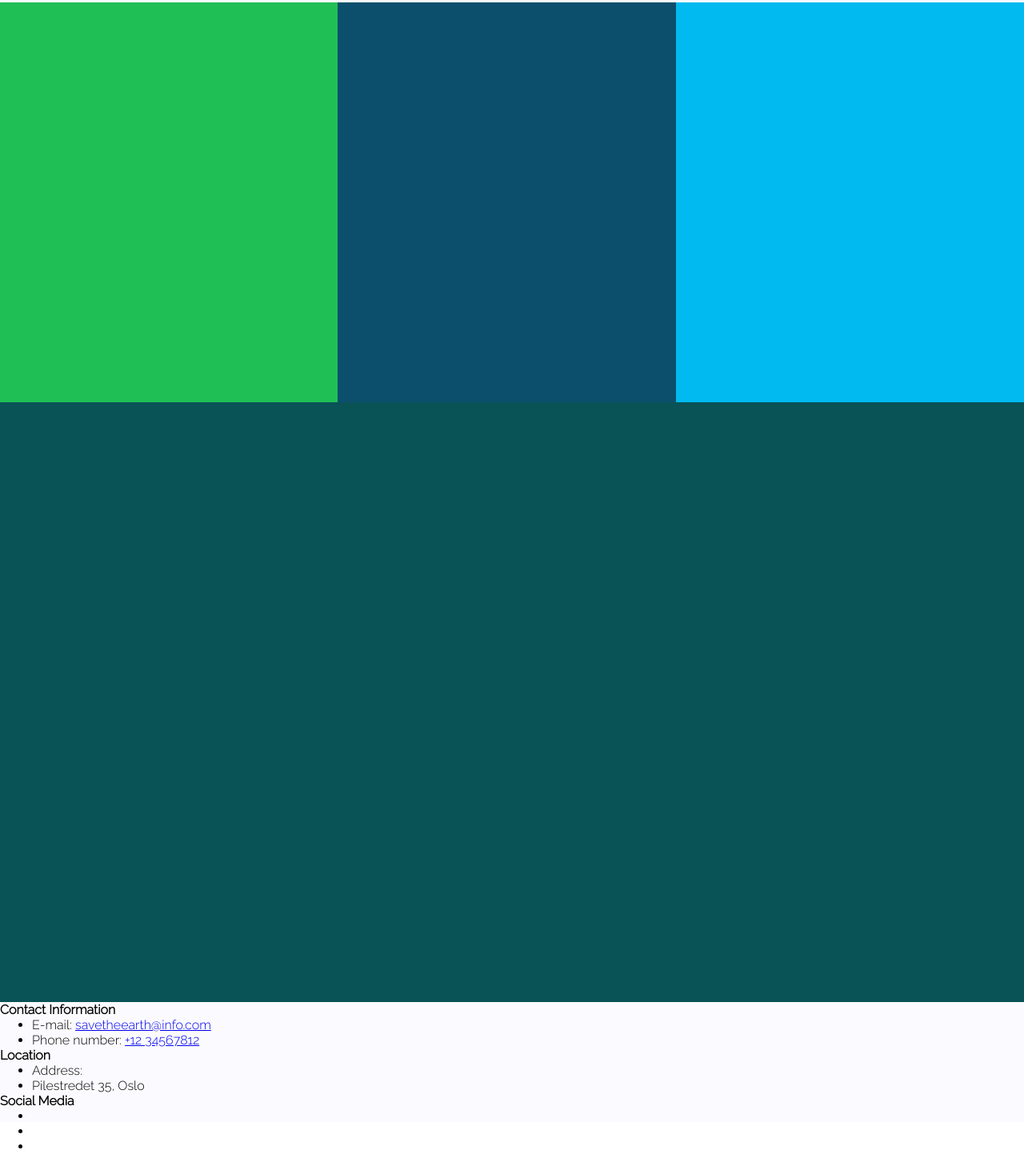
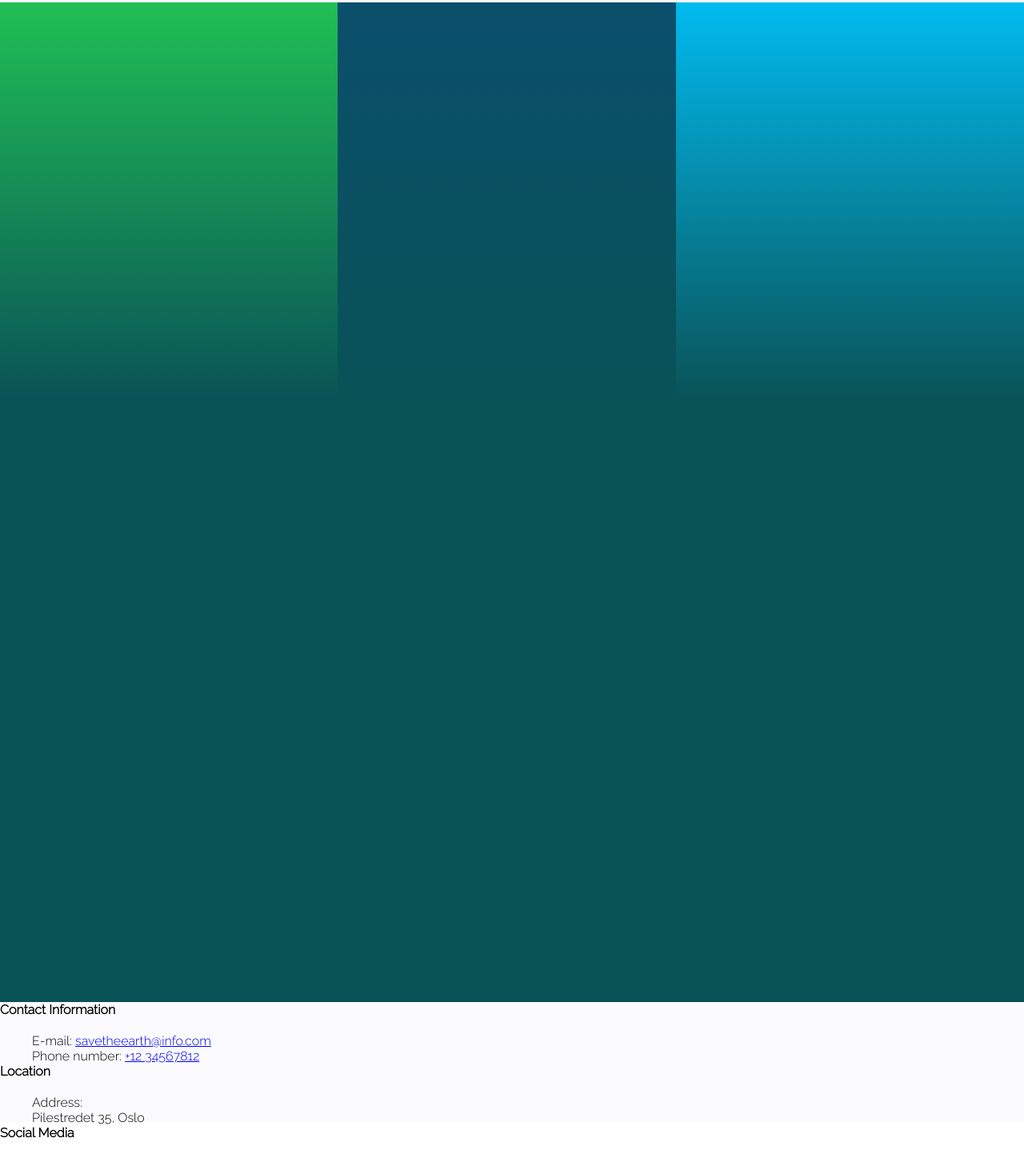
Before and after one commit to rebekkals/ADSE3200, a plain HTML site: page index.html in a window 1280 px wide. Shown: the part 91-1534 px from the top of the page at 80% size. Drawn offline with Linux system fonts and the light colour scheme.

Commit message:
farger infodel

```diff
--- a/index.html
+++ b/index.html
@@ -53,7 +53,7 @@
           <li><a>Pilestredet 35, Oslo</a></li>
         </ul>
       </div>
-      <div class="social-media">
+      <div class="socialmedia">
         <h4>Social Media</h4>
         <ul>
           <li>
--- a/styles.css
+++ b/styles.css
@@ -38,6 +38,10 @@ html {
 .meny li a {
   text-decoration: none;
   color: black;
+  transition: all 0.3s ease;
+}
+.meny li a :hover {
+  transform: scale(1.1);
 }
 .container {
   width: 100%;
@@ -48,19 +52,20 @@ html {
 .info1 {
   float: left;
   width: 33%;
-  background-color: #20bf55;
+  background: linear-gradient(to bottom, #20bf55, #095256);
 }
 .info2 {
   float: right;
   width: 33%;
-  background-color: #0b4f6c;
+  background: linear-gradient(to bottom, #0b4f6c, #095256);
 }
 
 .info3 {
   margin: 0 auto;
   width: 34%;
-  background-color: #01baef;
+  background: linear-gradient(to bottom, #01baef, #095256);
 }
+
 .shop {
   height: 750px;
   background-color: #095256;
@@ -69,4 +74,19 @@ html {
 .footer {
   height: 150px;
   background-color: #fbfbff;
+  position: relative;
+  align-items: center;
 }
+h4 {
+  margin-bottom: 20px;
+}
+.footer li {
+  list-style: none;
+}
+.socialmedia li :hover {
+  transform: scale(1.2);
+}
+
+.socialmedia li {
+  transition: all 0.3s ease;
+}
```
